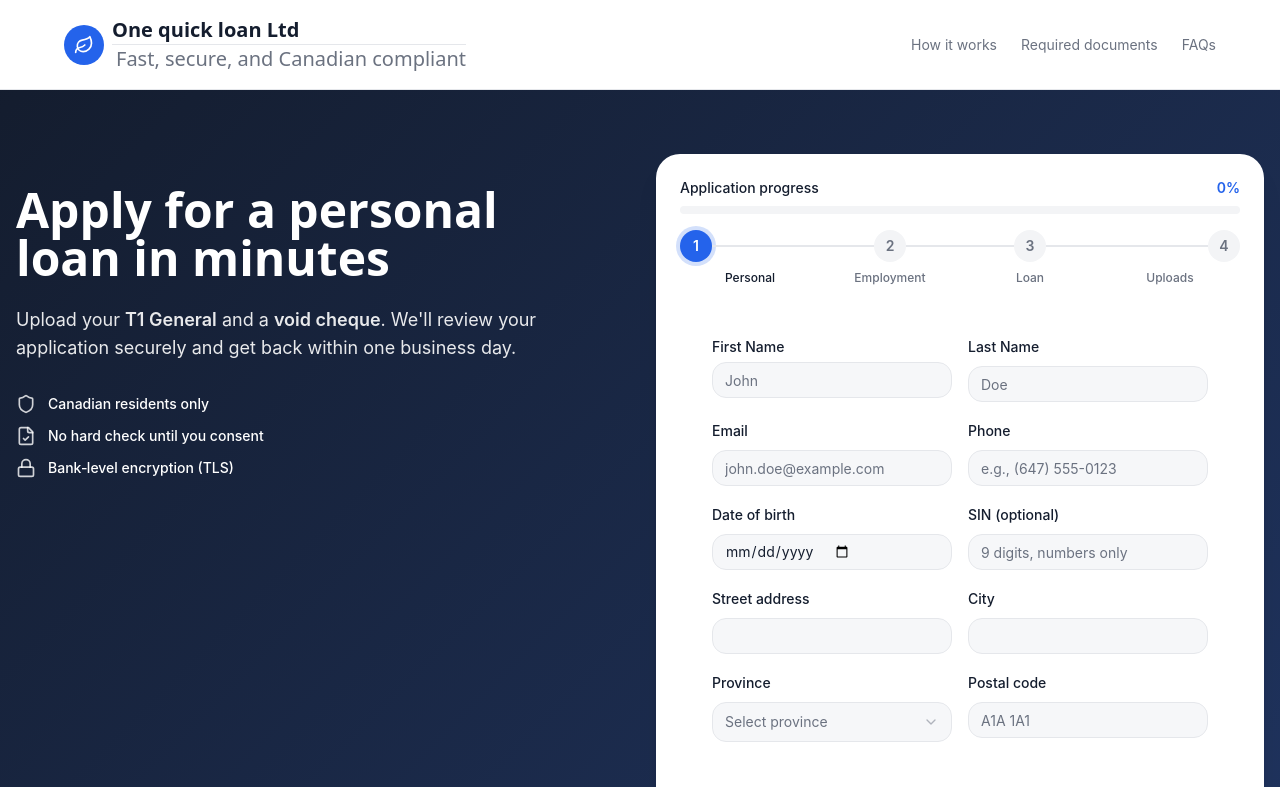
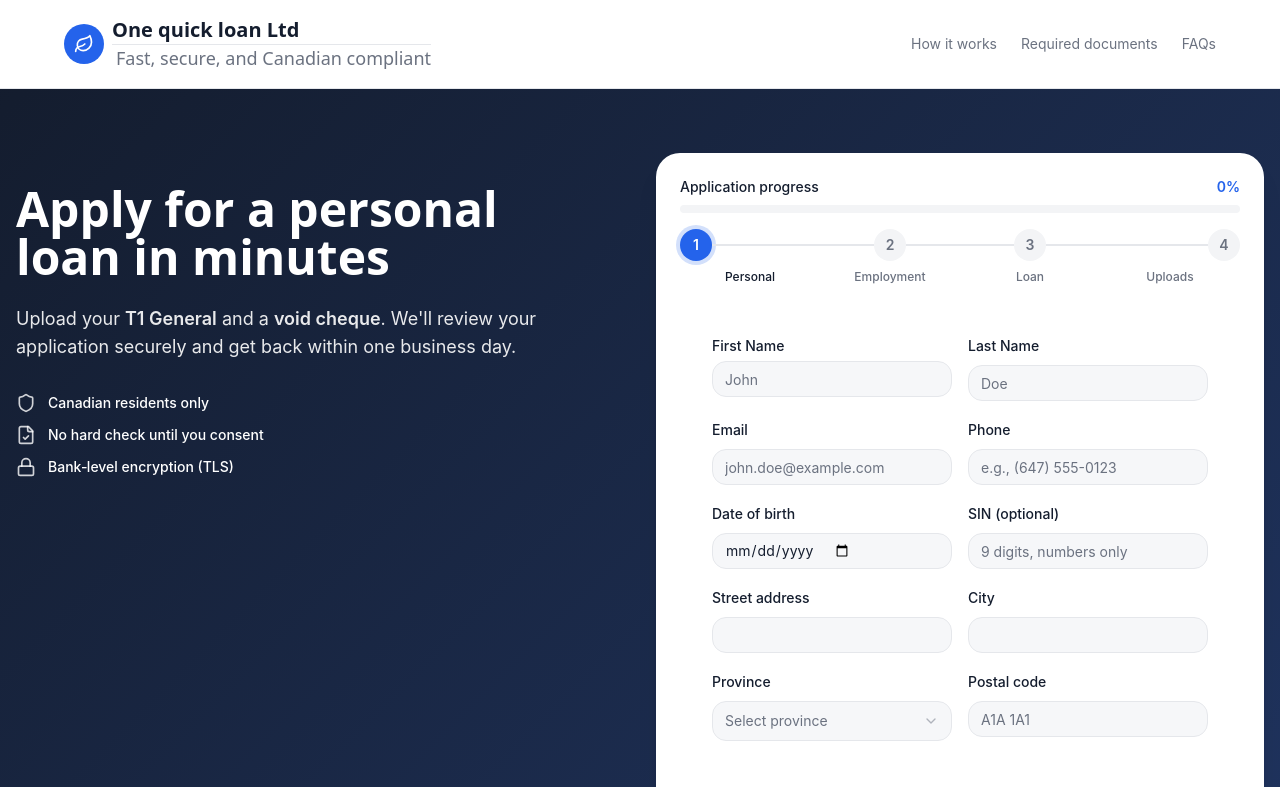
Before and after one commit to sabba1010/Loan-Frintend-Backend, a React (Vite) app: page / in a window 1280 px wide. Shown: the top 787 px of the page. Built offline with nearby package versions, Linux system fonts and the light colour scheme; the HTML template or start-up script is replaced by a standard one.

Commit message:
Update design

```diff
--- a/src/components/Header.tsx
+++ b/src/components/Header.tsx
@@ -14,7 +14,7 @@ export function Header() {
           </div>
           <div>
             <span className="text-xl font-bold font-display text-foreground">One quick loan Ltd</span><hr className="visibility-hidden"/>
-            <span className="text-xl font-normal font-display text-muted-foreground ml-1">Fast, secure, and Canadian compliant</span>
+            <span className="text-[18px] font-normal font-display text-muted-foreground ml-1">Fast, secure, and Canadian compliant</span>
           </div>
         </div>
         <nav className="hidden md:flex items-center gap-6">
```
